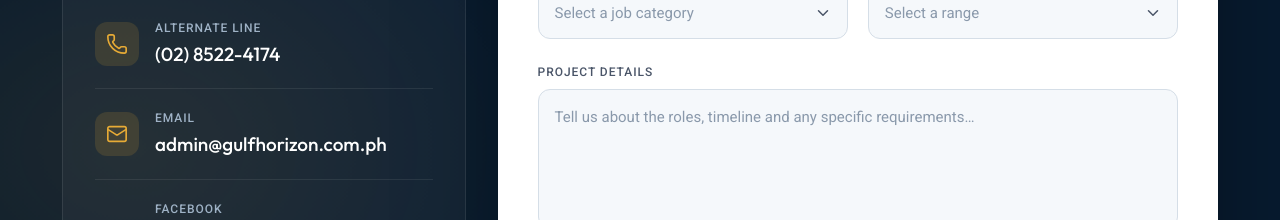
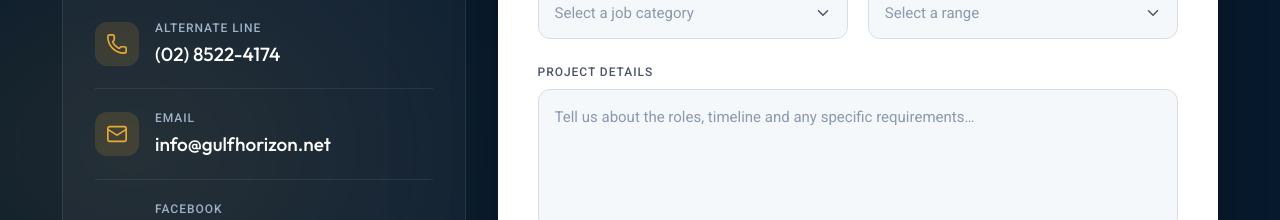
Before and after one commit to munzer3a6i/gulfhorizon, a React (Vite) app: page /contact in a window 1280 px wide. Shown: the part 900-1120 px from the top of the page. Built offline with nearby package versions, Linux system fonts and the light colour scheme; a web font is replaced by a local one.

Commit message:
Use info@gulfhorizon.net site-wide and as the FormSubmit inbox; set reply-to from the form
Co-Authored-By: Claude Opus 5.5 <noreply@anthropic.com>
Claude-Session: https://claude.ai/code/session_01TvdxurZ2jhtQrvaYe9VYsX

```diff
--- a/src/components/contact/JobOrderForm.jsx
+++ b/src/components/contact/JobOrderForm.jsx
@@ -344,6 +344,7 @@ export default function JobOrderForm({ copy }) {
         body: JSON.stringify({
           ...fields,
           Language: lang === 'ar' ? 'Arabic' : 'English',
+          _replyto: fields.Email,
           _subject: SUBJECT,
           _template: 'table',
           _captcha: 'false',
--- a/src/components/legal/LegalSection.jsx
+++ b/src/components/legal/LegalSection.jsx
@@ -6,7 +6,7 @@ const VIEWPORT = { once: true, margin: '0px 0px -10% 0px' }
 
 // Latin snippets inside the copy (email, phone, license no., DMW site). They become links where useful
 // and are isolated as LTR runs so they read correctly inside Arabic paragraphs.
-const TOKENS = /(admin@gulfhorizon\.com\.ph|\(02\) 5302-1952 to 54|DMW-217-LB-11282023-R|dmw\.gov\.ph|Gulf Horizon International Services(?![,.]? Inc))/
+const TOKENS = /(info@gulfhorizon\.net|\(02\) 5302-1952 to 54|DMW-217-LB-11282023-R|dmw\.gov\.ph|Gulf Horizon International Services(?![,.]? Inc))/
 const LINK_CLS = 'whitespace-nowrap font-medium text-teal underline decoration-teal/30 underline-offset-[3px] transition-colors hover:decoration-teal'
 
 export function Rich({ text }) {
--- a/src/config.js
+++ b/src/config.js
@@ -7,6 +7,6 @@
  * Tip: after activating, you can replace the address with the random alias FormSubmit gives you
  * so the email isn't visible in the page source.
  */
-export const FORMSUBMIT_EMAIL = import.meta.env.VITE_FORMSUBMIT_EMAIL || 'admin@gulfhorizon.com.ph'
+export const FORMSUBMIT_EMAIL = import.meta.env.VITE_FORMSUBMIT_EMAIL || 'info@gulfhorizon.net'
 
 export const FORMSUBMIT_ENDPOINT = `https://formsubmit.co/ajax/${FORMSUBMIT_EMAIL}`
--- a/src/content/contact.js
+++ b/src/content/contact.js
@@ -3,7 +3,7 @@
 
 import { LICENSE_NO } from './common.js'
 
-export const CONTACT_EMAIL = 'admin@gulfhorizon.com.ph'
+export const CONTACT_EMAIL = 'info@gulfhorizon.net'
 export const MAP_URL = 'https://www.google.com/maps/search/?api=1&query=509+Merchant+Center+Bldg+Padre+Faura+St+cor+Mabini+St+Ermita+Manila'
 
 const PHONE_MAIN = '(02) 5302-1952 to 54'
--- a/src/content/legal.js
+++ b/src/content/legal.js
@@ -2,7 +2,7 @@
 // breadcrumb, sidebar navigation and the "Questions?" help card.
 import { PHONE } from './common.js'
 
-export const EMAIL = 'admin@gulfhorizon.com.ph'
+export const EMAIL = 'info@gulfhorizon.net'
 
 export default {
   en: {
--- a/src/content/privacy.js
+++ b/src/content/privacy.js
@@ -103,7 +103,7 @@ export default {
             tone: 'sky',
             icon: 'shield',
             title: 'Contact our Data Protection Officer',
-            text: 'To exercise any of these rights, contact our Data Protection Officer at admin@gulfhorizon.com.ph or (02) 5302-1952 to 54. We will respond within a reasonable time.',
+            text: 'To exercise any of these rights, contact our Data Protection Officer at info@gulfhorizon.net or (02) 5302-1952 to 54. We will respond within a reasonable time.',
           },
         ],
       },
@@ -221,7 +221,7 @@ export default {
             tone: 'sky',
             icon: 'shield',
             title: 'تواصل مع مسؤول حماية البيانات',
-            text: 'لممارسة أي من هذه الحقوق، تواصل مع مسؤول حماية البيانات عبر admin@gulfhorizon.com.ph أو على الرقم (02) 5302-1952 to 54، وسنرد عليك خلال مدة معقولة.',
+            text: 'لممارسة أي من هذه الحقوق، تواصل مع مسؤول حماية البيانات عبر info@gulfhorizon.net أو على الرقم (02) 5302-1952 to 54، وسنرد عليك خلال مدة معقولة.',
           },
         ],
       },
--- a/src/content/terms.js
+++ b/src/content/terms.js
@@ -100,7 +100,7 @@ export default {
           },
           {
             type: 'p',
-            text: 'We may update these terms from time to time; the latest version will always appear on this page. For any questions, contact us at admin@gulfhorizon.com.ph or (02) 5302-1952 to 54.',
+            text: 'We may update these terms from time to time; the latest version will always appear on this page. For any questions, contact us at info@gulfhorizon.net or (02) 5302-1952 to 54.',
           },
         ],
       },
@@ -201,7 +201,7 @@ export default {
           },
           {
             type: 'p',
-            text: 'قد نحدّث هذه الشروط من وقت لآخر، وستظهر أحدث نسخة دائمًا في هذه الصفحة. لأي استفسار، تواصل معنا عبر admin@gulfhorizon.com.ph أو على الرقم (02) 5302-1952 to 54.',
+            text: 'قد نحدّث هذه الشروط من وقت لآخر، وستظهر أحدث نسخة دائمًا في هذه الصفحة. لأي استفسار، تواصل معنا عبر info@gulfhorizon.net أو على الرقم (02) 5302-1952 to 54.',
           },
         ],
       },
```
